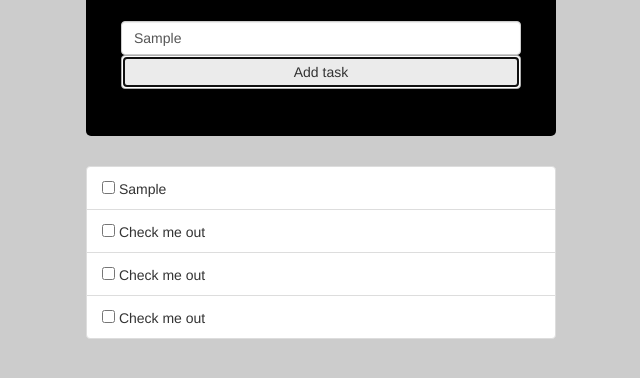
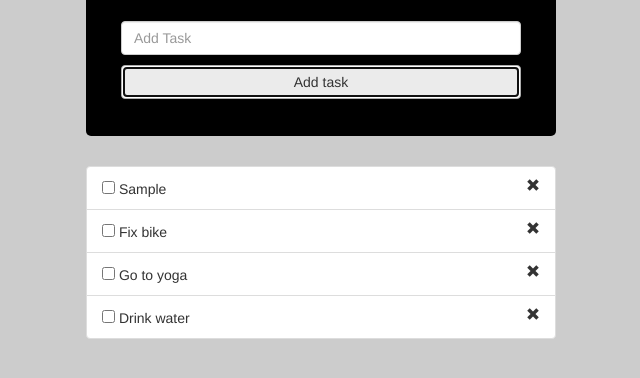
Before and after one commit to rachelng/jQuery-to-do, a plain HTML site: page index.html in a window 1280 px wide. Both pictures are taken after typing "Sample" into the empty fields and a click on the button "Add task". Shown: the part 118-496 px from the top of the page, without its empty margins (319-959 px from the left). Drawn offline with nearby package versions, Linux system fonts and the light colour scheme.

Commit message:
Add and delete list items working

```diff
--- a/_scss/style.scss
+++ b/_scss/style.scss
@@ -22,17 +22,24 @@ width: 500px;
 		margin: 0 auto;
 		button {
 			width: 100%;
+			margin-top:10px;
 		}
 	}
 }
 
 .list {
 	margin-top: 30px;
+	li {
+	span {
+		float: right;
+	}
+	}
 }
 
-.glyphicon {
-	.glyphicon-remove {
-	}
-	.glyphicon-pencil {
-	}
-}
+
+// .glyphicon {
+// 	.glyphicon-remove {
+// 	}
+// 	.glyphicon-pencil {
+// 	}
+// }
--- a/index.html
+++ b/index.html
@@ -23,9 +23,9 @@
 
 				<div class="list">
 					<ul class="list-group">
-      					<li class="list-group-item"><input type ="checkbox" name="task"> Check me out</li>
-    					<li class="list-group-item"><input type ="checkbox" name="task"> Check me out</li>
-    					<li class="list-group-item"><input type ="checkbox" name="task"> Check me out</li>
+      					<li class="list-group-item"><input class="done" type ="checkbox" name="task"> Fix bike <span class="glyphicon glyphicon-remove"></span></li>
+    					<li class="list-group-item"><input class="done" type ="checkbox" name="task"> Go to yoga <span class="glyphicon glyphicon-remove"></span></li>
+    					<li class="list-group-item"><input class="done" type ="checkbox" name="task"> Drink water <span class="glyphicon glyphicon-remove"></span></li>
 					</ul>
 				</div>
 			</div>
--- a/js/jquery.js
+++ b/js/jquery.js
@@ -2,6 +2,15 @@ $(document).ready(function(){
 	$('.btn.btn-default').click(function() {
 		event.preventDefault();
 		var value = $('#inputTask').val();
-		$('.list-group').prepend('<li class="list-group-item"><input type ="checkbox" name="task">'+" "+value+'</li>');
+		$('.list-group').prepend('<li class="list-group-item"><input class="done" type="checkbox" name="task">'+" "+value+" "+'<span class="glyphicon glyphicon-remove"></li>');
+		$('form')[0].reset();
 	});
+
+	$('ul').on("click", ".glyphicon", function(){
+		$(this).parent().remove();
+
+	})
+
+	// $('.list-group-item').checked(function() {
+	// 	$('li').css('text-decoration:', 'line-through');
 });
```
Also changed, not shown: css/style.css.
